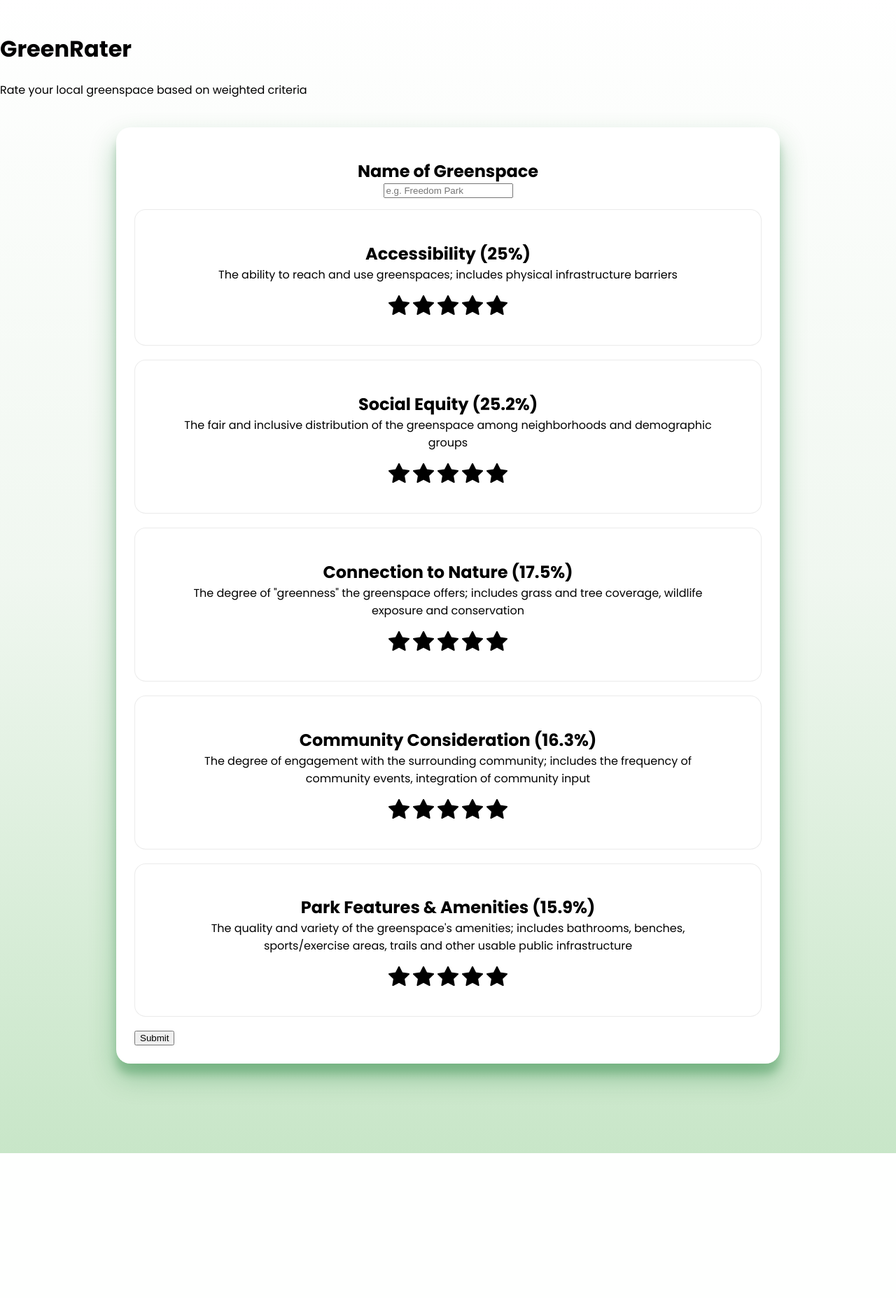
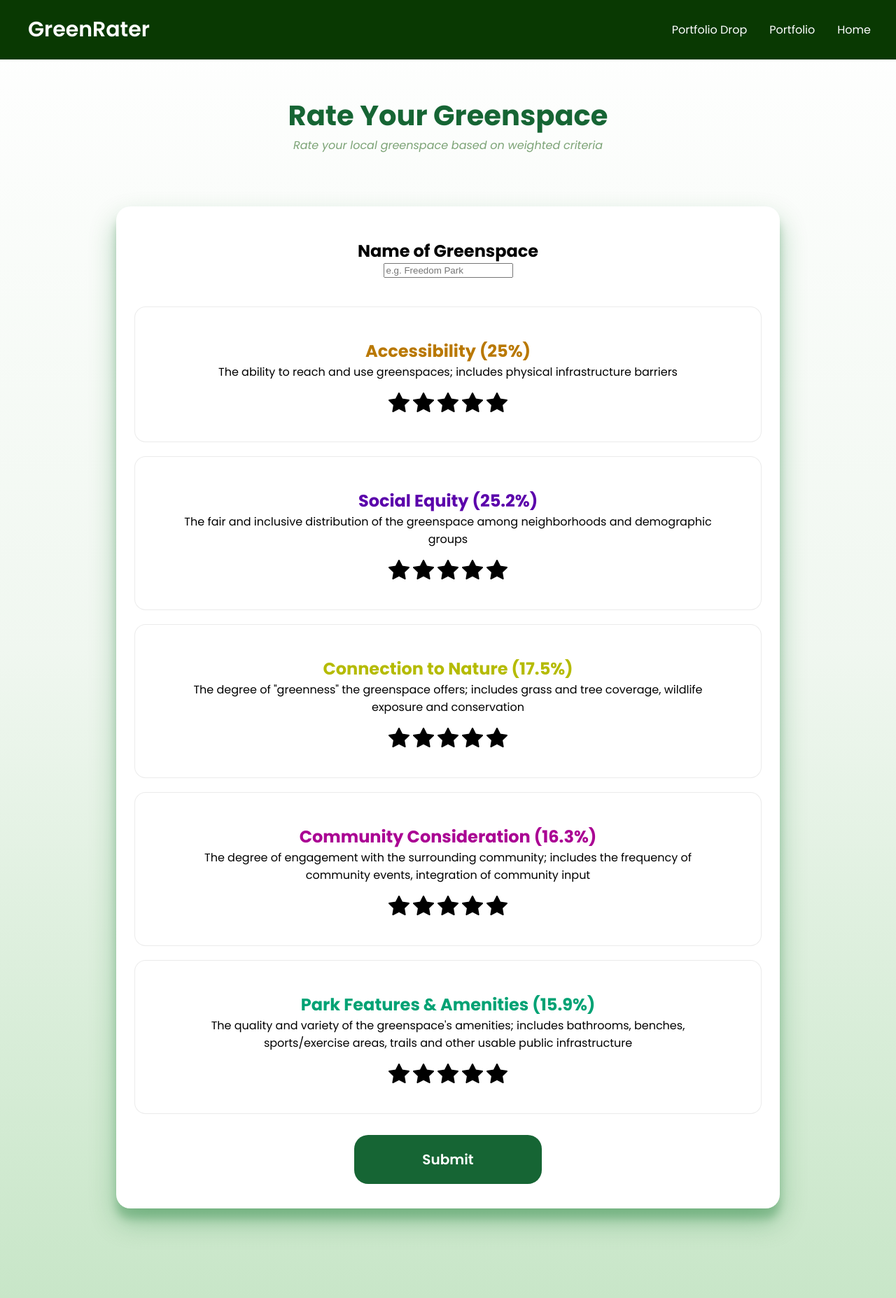
Before and after one commit to lurplee/greenspace_project, a Flask app: page / in a window 1280 px wide. Shown: the whole page at 70% size. Before the commit the page ends 1648 px from the top, so only its background shows below. Run offline with Flask 3, Linux system fonts and the light colour scheme.

Commit message:
Adding Top Navigation, Updating Rating Card Styling

```diff
--- a/templates/index.html
+++ b/templates/index.html
@@ -15,23 +15,42 @@
 
 </head>
 
+<div class="navbar">
+    <h1>GreenRater</h1>
+    <a href="#home">Home</a>
+    <a href="#news">Portfolio</a>
+    <div class="dropdown">
+        <button class="dropbtn">Portfolio Drop
+            <i class="fa fa-caret-down"></i>
+        </button>
+        <div class="dropdown-content">
+            <a href="#">Home</a>
+            <a href="#">Link 2</a>
+            <a href="#">Sources</a>
+        </div>
+    </div>
+</div>
+
 <body>
+    <div class="heading">
+    <h1>Rate Your Greenspace</h1>
+   <i><p> Rate your local greenspace based on weighted criteria</p></i>
     <br>
-    <h1>GreenRater</h1>
-    <p> Rate your local greenspace based on weighted criteria</p>
-    <br>
+    </div>
 
     <div class=form-container>
 
     <div class="name-container">
         <h2>Name of Greenspace</h2>
 
+
     <form action="/" method="POST">
         <input type="text" name="park_name" placeholder="e.g. Freedom Park" required>
     </div>
+    <br>
 
-        <div class="rating-card p-4">
-            <h2>Accessibility (25%)</h2>
+        <div class="rating-card">
+            <h2 style="color:rgb(185, 120, 0)">Accessibility (25%)</h2>
             <p>The ability to reach and use greenspaces; includes physical infrastructure barriers</p>
 
 
@@ -50,8 +69,8 @@
           </div>
 
         <!-- Social Equity -->
-        <div class="rating-card p-4">
-            <h2>Social Equity (25.2%)</h2>
+        <div class="rating-card">
+            <h2 style="color:rgb(91, 0, 171)">Social Equity (25.2%)</h2>
             <p>The fair and inclusive distribution of the greenspace among neighborhoods and demographic groups</p>
             <div class="star-rating animated-stars">
                 <input type="radio" id="seq_star5" name="rating_social_equity" value="5">
@@ -68,8 +87,8 @@
           </div>
 
         <!-- Connection to Nature -->
-        <div class="rating-card p-4">
-            <h2>Connection to Nature (17.5%)</h2>
+        <div class="rating-card">
+            <h2 style="color:rgb(181, 187, 0)">Connection to Nature (17.5%)</h2>
             <p>The degree of "greenness" the greenspace offers; includes grass and tree coverage, wildlife exposure and
                 conservation</p>
             <div class="star-rating animated-stars">
@@ -87,8 +106,8 @@
           </div>
 
         <!-- Community Consideration -->
-        <div class="rating-card p-4">
-            <h2>Community Consideration (16.3%)</h2>
+        <div class="rating-card">
+            <h2 style="color:rgb(170, 1, 147)">Community Consideration (16.3%)</h2>
             <p>The degree of engagement with the surrounding community; includes the frequency of community events, integration
                 of community input</p>
             <div class="star-rating animated-stars">
@@ -106,8 +125,8 @@
           </div>
 
         <!-- Park Features & Amenities -->
-        <div class="rating-card p-4">
-            <h2>Park Features & Amenities (15.9%)</h2>
+        <div class="rating-card">
+            <h2 style="color:rgb(0, 162, 116)">Park Features & Amenities (15.9%)</h2>
             <p>The quality and variety of the greenspace's amenities; includes bathrooms, benches, sports/exercise areas, trails
                 and other usable public infrastructure</p>
             <div class="star-rating animated-stars">
@@ -123,8 +142,9 @@
                 <label for="pf_star1" class="bi bi-star-fill"></label>
             </div>
           </div>
-
+        <div class = "general-button">
          <input type="submit" value="Submit">
+         </div>
     </form>
 
 
```
